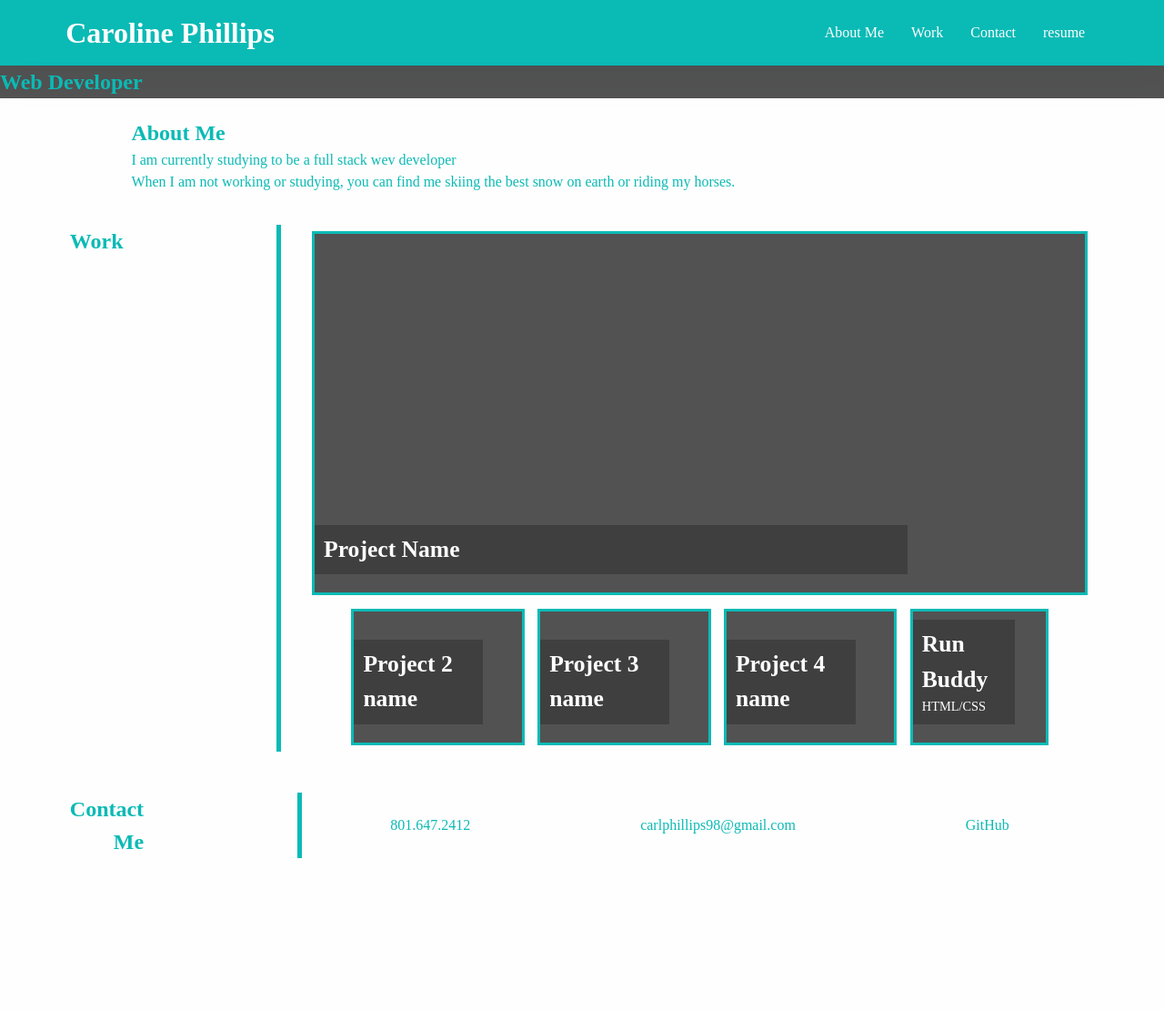
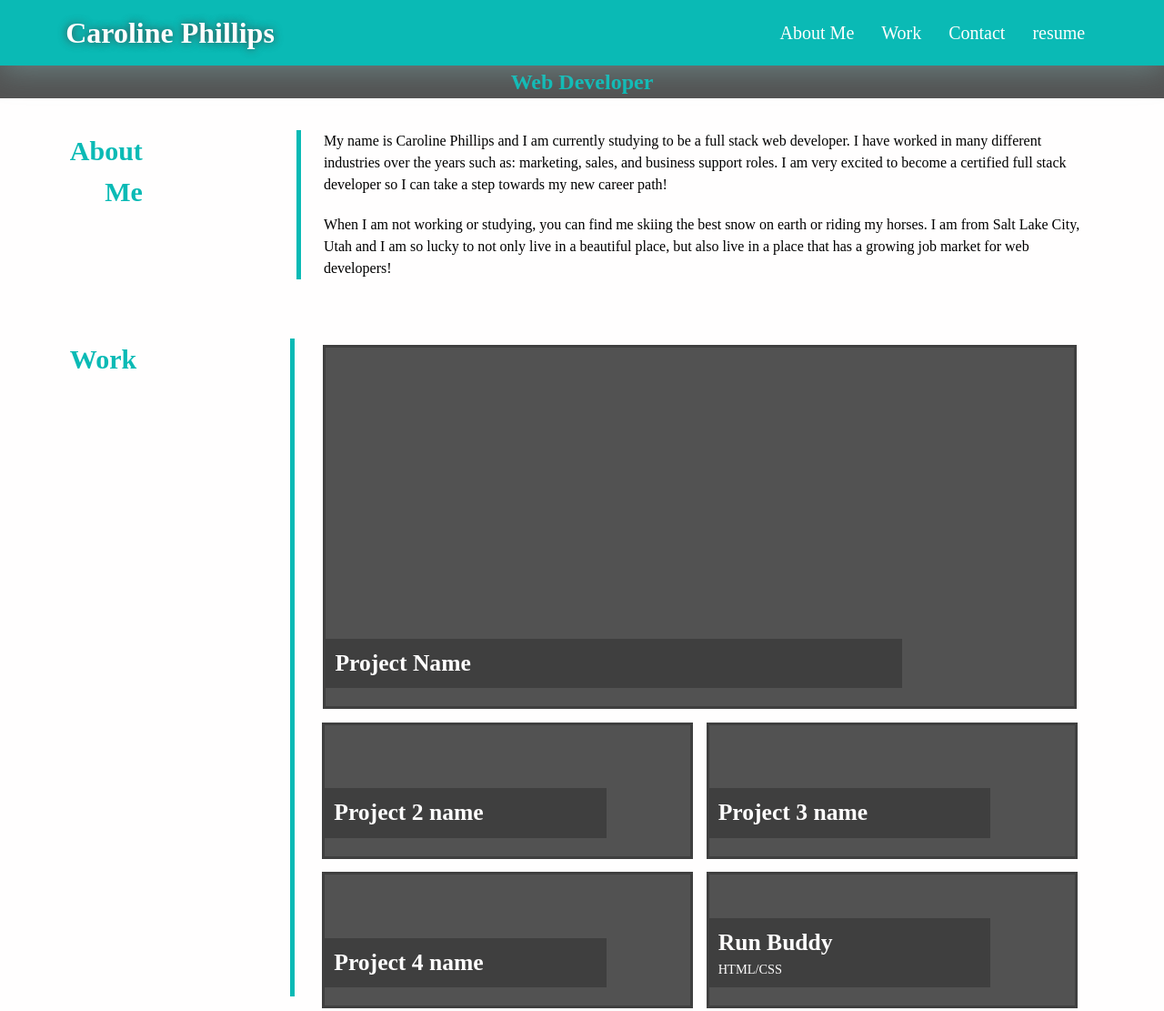
Before and after one commit to Caroline1418/My-Portfolio, a plain HTML site: page index.html in a window 1280 px wide. Shown: the top 1111 px of the page at 91% size. Before the commit the page ends 998 px from the top, so only its background shows below. Drawn offline with Linux system fonts and the light colour scheme.

Commit message:
page-layout

```diff
--- a/index.html
+++ b/index.html
@@ -24,14 +24,15 @@
     </section>
 
     <main class="page-wrapper">
-        <section class="page-wrapper" id="about">
+
+        <section class="page-section" id="about">
             <h2>About Me</h2>
             <div>
                 <p>
-                    I am currently studying to be a full stack wev developer
+                    My name is Caroline Phillips and I am currently studying to be a full stack web developer. I have worked in many different industries over the years such as: marketing, sales, and business support roles. I am very excited to become a certified full stack developer so I can take a step towards my new career path!
                 </p>
                 <p>
-                    When I am not working or studying, you can find me skiing the best snow on earth or riding my horses.
+                    When I am not working or studying, you can find me skiing the best snow on earth or riding my horses. I am from Salt Lake City, Utah and I am so lucky to not only live in a beautiful place, but also live in a place that has a growing job market for web developers!
                 </p>
             </div>
         </section>
@@ -63,7 +64,7 @@
                     </div>
                 </a>
 
-                <a href="#" class="flex-item runbuddy">
+                <a href="#" class="flex-item" id="runbuddy">
                     <div>
                         <h3>Run Buddy</h3>
                         <span>HTML/CSS</span>
--- a/style.css
+++ b/style.css
@@ -11,9 +11,13 @@
 body{
     margin: 0;
     padding: 0%;
-    color: var(--primary);
+    color: black;
     background-color: var(--secondary);
     line-height: 1.5;
+}
+
+body h2{
+    color: var(--primary);
 }
 
 h1,
@@ -26,6 +30,7 @@ h6{
 }
 
 p{
+    padding-left: 20px;
     margin: 0;
 }
 
@@ -36,6 +41,8 @@ header {
     justify-content: space-between;
     flex-wrap: wrap;
     align-items: center;
+    position: sticky;
+    position: -webkit-sticky;
     background-color: var(--primary);
     box-shadow: 0 5px 35px rgba(146, 204, 206, 0.4);
 }
@@ -47,7 +54,9 @@ header h1{
     margin: 0;
     font-size: 5ww;
     line-height: 1;
-    font-style: inherit;
+    font-weight: bold;
+    text-shadow: 0 0 10px var(--tertiary);
+
 }
 
 nav{
@@ -61,7 +70,7 @@ nav a {
     padding: 5px 10px;
     color: var(--secondary);
     margin-right: 10px;
-
+    font-size: 20px;
 }
 
 nav a:hover{
@@ -87,6 +96,15 @@ main{
 
 .hero-banner div{
     flex: 0 0 90%;
+    background-image: url();
+    background-size: cover;
+    background-position: center;
+    display: flex;
+    justify-content: center;
+    flex-wrap: wrap;
+    align-items: flex-start;
+    background-attachment: fixed;
+    background-position: 80%;
 }
 
 .page-wrapper {
@@ -109,9 +127,12 @@ main{
     flex: 0 0 20%;
     text-align: right;
     padding-right: 15%;
-    border-right: 5px solid rgb(10, 186, 181);
-    font-size: 5ww;
+    border-right: 5px solid var(--primary);
+    font-size: 30px;
     line-height: 1.5;
+    margin-bottom: 20px;
+    padding-bottom: 10px;
+
 }
 
 .page-section div {
@@ -129,31 +150,34 @@ main{
 }
 
 .flex-item{
-    border: 3px solid rgb(10, 186, 181);
-    background-color: rgba(61, 61, 61, 0.89);
-    color: rgb(255, 255, 255);
+    border: 3px solid var(--tertiary);
+    background-color: var(--tertiary);
+    color: var(--secondary);
     min-height: 150px;
     max-height: 150px;
     display: flex;
     align-items: flex-end;
+    flex-basis: calc(50% - 1.6rem);
     padding: 0 0 20px 0;
     margin: 0.5em;
     text-decoration: none;
+    background-blend-mode: soft-light;
     background-size: 150%;
+    transition: all 0.5s;
     font-size: 0.9rem;
 }
 
 .flex-item:first-child {
     min-height: 400px;
-    flex-basis: 100%;
+    flex-basis: 95.5%;
 }
 
 .flex-item:hover{
-    background-color: rgb(10, 186, 181);
+    background-color: var(--primary);
 }
 
 .flex-item div{
-    background-color: rgba(61, 61, 61, 0.89);
+    background-color: var(--tertiary);
     padding: 8px 10px;
 }
 
@@ -170,9 +194,24 @@ main{
 }
 
 .contact address a{
-    color: rgb(10, 186, 181);
+    color: var(--primary);
     padding: 5px;
     text-decoration: none;
     font-style: normal;
+    font-size: 1.3rem;
     background-image: linear-gradient(270deg var (var(--primary) 0% var(--primary) 100%));
+    background-repeat: no-repeat;
+    background-size: 100% 0.2em;
+    background-position: bottom;
+    transition: all 0.5s ease-in;
+    margin: 0 0 0.2rem 0.1rem;
+    display: inline-block;
 }
+
+.contact address a:hover{
+    background-size: 100% 88%;
+    color: var(--tertiary);
+}
+#runbuddy{
+    background-image: url("../Projects/runBuddy/");
+}
```
Also changed, not shown: flipped-hero-image.jpg (added).
